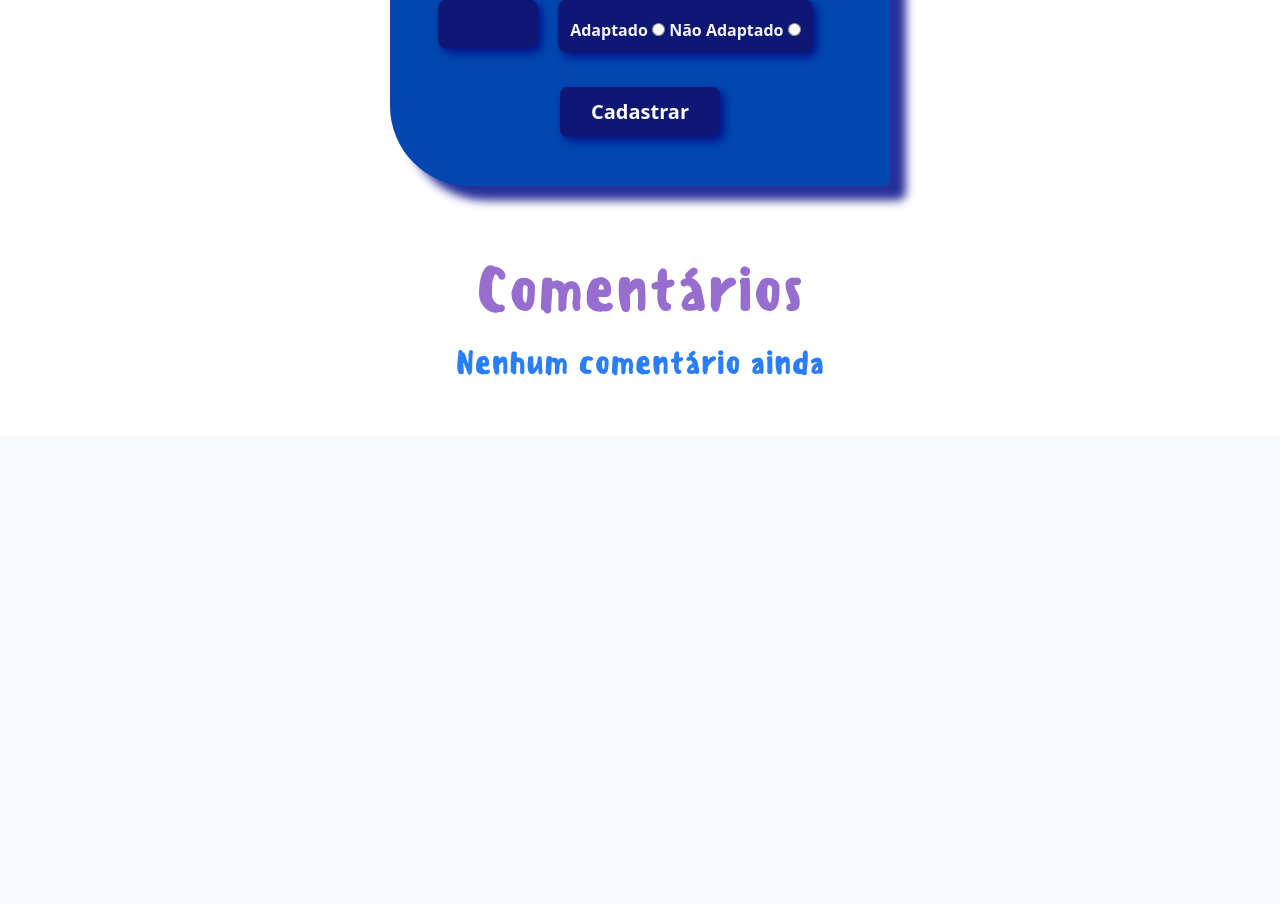
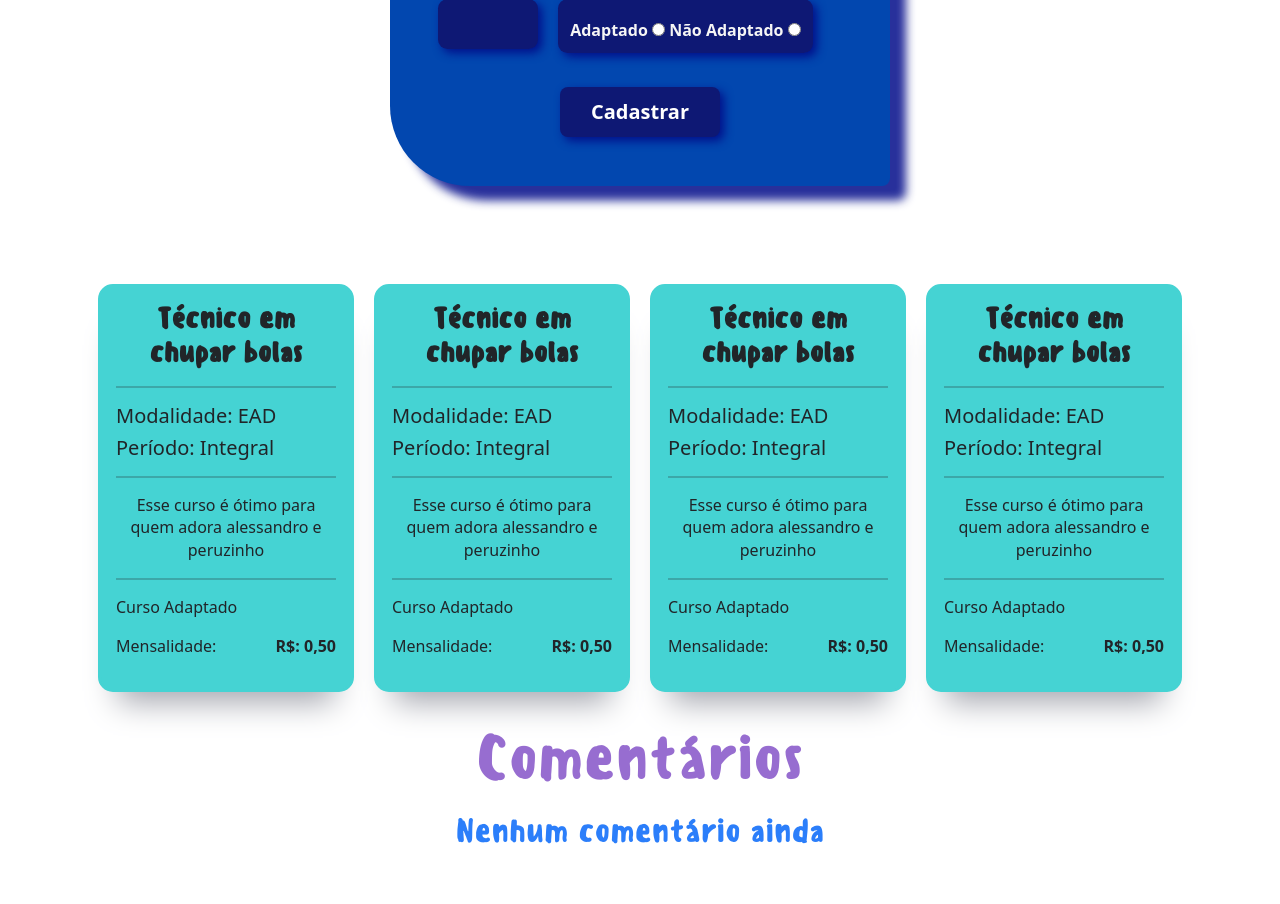
Before and after one commit to Eduardo5538/UCEAE, a PHP site: page /uceae/uceae-instituicao/paginaInst.php in a window 1280 px wide. Shown: the part 5112-6016 px from the top of the page. Before the commit the page ends 5488 px from the top, so only its background shows below. Run offline with PHP 8.4, Linux system fonts and the light colour scheme; a user stored in the database is signed in; data comes from the database, SQL or seed files in the repository; data that the repository does not hold is empty.

Commit message:
adicionado cards

```diff
--- a/uceae-instituicao/css/paginaInst.css
+++ b/uceae-instituicao/css/paginaInst.css
@@ -2,6 +2,19 @@
 @font-face {
 	font-family: 'sensei';
 	src: url(font/sensei.woff);
+}
+
+:root {
+  --red: hsl(0, 78%, 62%);
+  --cyan: hsl(180, 62%, 55%);
+  --orange: hsl(34, 97%, 64%);
+  --blue: hsl(212, 86%, 64%);
+  --varyDarkBlue: hsl(234, 12%, 34%);
+  --grayishBlue: hsl(229, 6%, 66%);
+  --veryLightGray: hsl(0, 0%, 98%);
+  --weight1: 200;
+  --weight2: 400;
+  --weight3: 600;
 }
 
 *{
@@ -285,12 +298,51 @@
 #alterar_foto{
 	color: transparent;
 }
+#tabela_cursos{
+  display: flex;
+  flex-wrap: wrap;
+  justify-content: center;
+  margin: 30px;
+  gap: 20px;
+}
+#card_curso{
+  border: black;
+  min-width: 200px;
+  width: 20vw;
+  padding: 15px;
+  border: 3px var(--cyan) solid;
+  background-color: var(--cyan);
+  border-radius: 15px;
+  box-shadow: 0px 30px 30px -20px var(--grayishBlue);
+  transition: all 0.2s;
+}
+#card_curso:hover{
+  box-shadow: 0px 30px 30px -20px rgba(0, 0, 0, 0.4);
+  transform: scale(1.01);
+}
+#card_curso hr{
+  height: 2px;
+}
+#card_curso h3{
+  text-align: center;
+  font-family: 'sensei';
+}
+#card_curso :nth-child(6){
+  text-align: center;
+}
+#card_curso :nth-child(9){
+  display:inline-block;
+}
+#card_curso :nth-child(10){
+  display:inline-block;
+  float: right;
+}
+
 body,html{
 padding: 0;
 margin: 0;
 height:250vh;
 width: 100%;
-text-align: center;
 font-size: 16px;
 line-height: 1.43;
 }
--- a/uceae-instituicao/paginaInst.php
+++ b/uceae-instituicao/paginaInst.php
@@ -285,7 +285,7 @@
       <br><br><br>
       <br><br><br>
   <!-- --------------------- Inserir Cursos --------------------- -->
-
+      <div style="text-align: center;">
         <h1 class="titulos-paginaInst fonte-sensei" id='link-form-curso'>Inserir Cursos</h1>
         <br><br>
           <form action="addCurso.php" method="post" id="frm_inserirCurso" class="inserirCurso">
@@ -356,9 +356,63 @@
             </div>
           </form>
         <br><br><br>
+      </div>
+
+      <!-- Tabela de Cursos -->
+  <div id="tabela_cursos">
+
+    <div id="card_curso">
+      <h3><b>Técnico em chupar bolas</b></h3>
+      <hr>
+      <h5>Modalidade: EAD</h5>
+      <h5>Período: Integral</h5>
+      <hr>
+      <p>Esse curso é ótimo para quem adora alessandro e peruzinho</p>
+      <hr>
+      <p>Curso Adaptado</p>
+      <p>Mensalidade: </p><p><b>R$: 0,50</b></p>
+    </div>
+
+    <div id="card_curso">
+      <h3><b>Técnico em chupar bolas</b></h3>
+      <hr>
+      <h5>Modalidade: EAD</h5>
+      <h5>Período: Integral</h5>
+      <hr>
+      <p>Esse curso é ótimo para quem adora alessandro e peruzinho</p>
+      <hr>
+      <p>Curso Adaptado</p>
+      <p>Mensalidade: </p><p><b>R$: 0,50</b></p>
+    </div>
+
+    <div id="card_curso">
+      <h3><b>Técnico em chupar bolas</b></h3>
+      <hr>
+      <h5>Modalidade: EAD</h5>
+      <h5>Período: Integral</h5>
+      <hr>
+      <p>Esse curso é ótimo para quem adora alessandro e peruzinho</p>
+      <hr>
+      <p>Curso Adaptado</p>
+      <p>Mensalidade: </p><p><b>R$: 0,50</b></p>
+    </div>
+
+    <div id="card_curso">
+      <h3><b>Técnico em chupar bolas</b></h3>
+      <hr>
+      <h5>Modalidade: EAD</h5>
+      <h5>Período: Integral</h5>
+      <hr>
+      <p>Esse curso é ótimo para quem adora alessandro e peruzinho</p>
+      <hr>
+      <p>Curso Adaptado</p>
+      <p>Mensalidade: </p><p><b>R$: 0,50</b></p>
+    </div>
+
+</div>
 
   <!-- --------------------- Comentários --------------------- -->
-
+    <div style="text-align:center;">
       <h1 class="titulos-paginaInst fonte-sensei" id="link-interno">Comentários</h1>
       <?php
             try{
@@ -407,6 +461,7 @@
 
             }
         ?>
+    </div>
 
    <!-- Modal -->
 
```
Also changed, not shown: uceae-aluno/css/showInst.css (+39 -1 lines), uceae-aluno/showInst.php (+52 -0 lines). Lines whose indentation alone changed are shown as unchanged.
